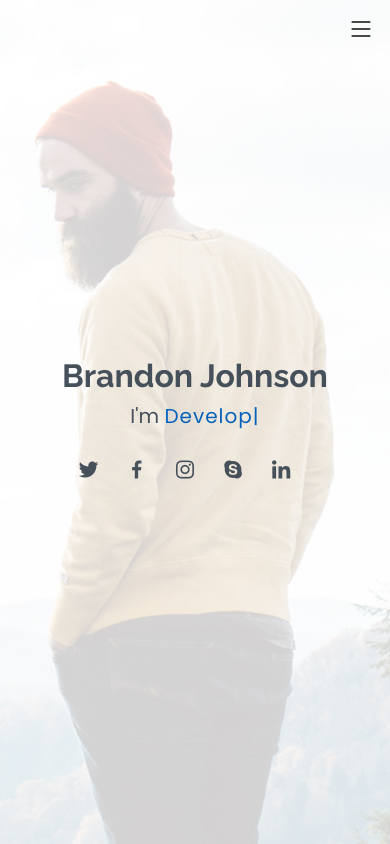
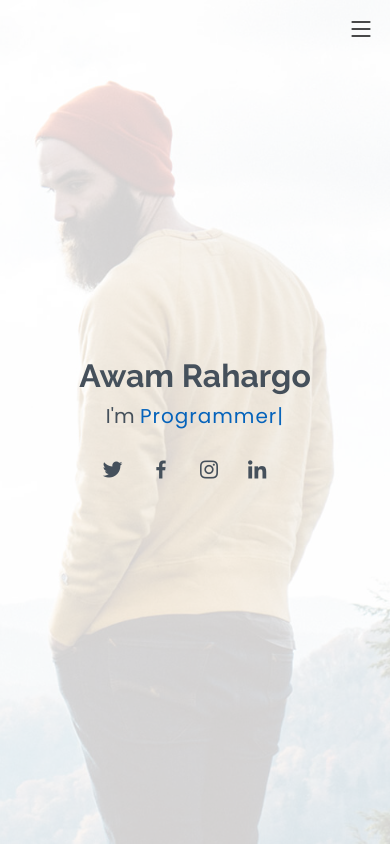
Before and after one commit to awamtm/awamtm-github.io, a plain HTML site: page index.html in a window 390 px wide. Shown: the top 844 px of the page. Drawn offline with nearby package versions, Linux system fonts and the light colour scheme.

Commit message:
Update index 1
Update Profil

Signed-off-by: awamtm <awamtm@gmail.com>

```diff
--- a/index.html
+++ b/index.html
@@ -5,7 +5,7 @@
   <meta charset="utf-8">
   <meta content="width=device-width, initial-scale=1.0" name="viewport">
 
-  <title>MyResume Bootstrap Template - Index</title>
+  <title>Awam Rahargo</title>
   <meta content="" name="description">
   <meta content="" name="keywords">
 
@@ -59,14 +59,13 @@
   <!-- ======= Hero Section ======= -->
   <section id="hero" class="d-flex flex-column justify-content-center">
     <div class="container" data-aos="zoom-in" data-aos-delay="100">
-      <h1>Brandon Johnson</h1>
-      <p>I'm <span class="typed" data-typed-items="Designer, Developer, Freelancer, Photographer"></span></p>
+      <h1>Awam Rahargo</h1>
+      <p>I'm <span class="typed" data-typed-items="Freelancer, Programmer, Developer, Designer, Photographer"></span></p>
       <div class="social-links">
-        <a href="#" class="twitter"><i class="bx bxl-twitter"></i></a>
-        <a href="#" class="facebook"><i class="bx bxl-facebook"></i></a>
-        <a href="#" class="instagram"><i class="bx bxl-instagram"></i></a>
-        <a href="#" class="google-plus"><i class="bx bxl-skype"></i></a>
-        <a href="#" class="linkedin"><i class="bx bxl-linkedin"></i></a>
+        <a href="https://mobile.twitter.com/awamtm" class="twitter"><i class="bx bxl-twitter"></i></a>
+        <a href="https://www.facebook.com/awamtm" class="facebook"><i class="bx bxl-facebook"></i></a>
+        <a href="https://www.instagram.com/awamtm" class="instagram"><i class="bx bxl-instagram"></i></a>
+        <a href="https://id.linkedin.com/in/awamtm" class="linkedin"><i class="bx bxl-linkedin"></i></a>
       </div>
     </div>
   </section><!-- End Hero -->
```
